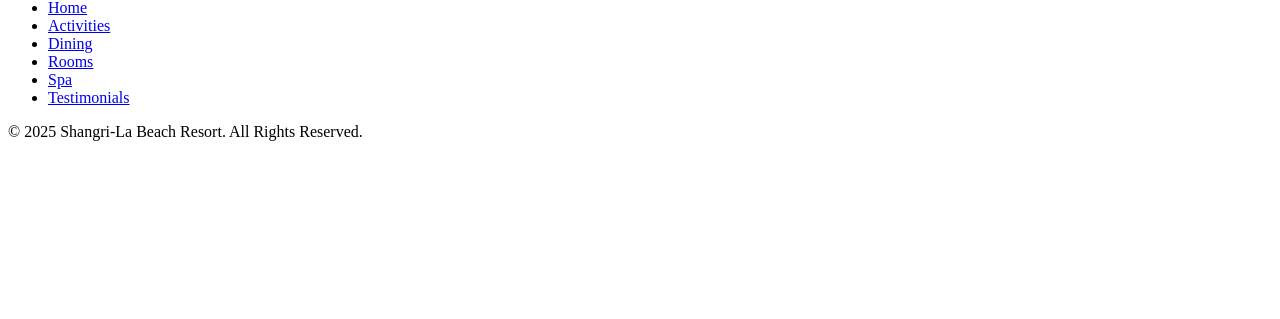
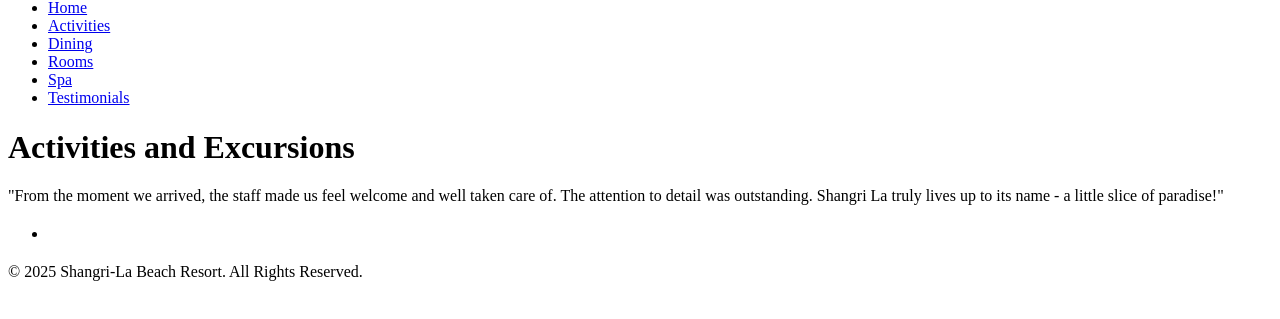
Before and after one commit to SANJANA2312/cprg-218-finalproject, a plain HTML site: page activities.html in a window 1280 px wide. Shown: the part 409-728 px from the top of the page. Drawn offline with Linux system fonts and the light colour scheme.

Commit message:
actvities
on the way to activities page

```diff
--- a/activities.html
+++ b/activities.html
@@ -23,6 +23,18 @@
             </ul>
         </nav>
     </header>
+    <main>
+        <h1>Activities and Excursions</h1>
+        <p>"From the moment we arrived, the staff made us feel welcome and well taken care of. The attention to detail was outstanding. Shangri La truly lives up to its name - a little slice of paradise!"</p>
+        <div id="activities">
+        <section id="on-site-activities">
+            <h2></h2>
+            <ul>
+                <li><h3></h3><p></p></li>
+            </ul>
+        </section>
+        </div>
+    </main>
     <footer>
         <p>&copy; 2025 Shangri-La Beach Resort. All Rights Reserved.</p>
     </footer>
```
